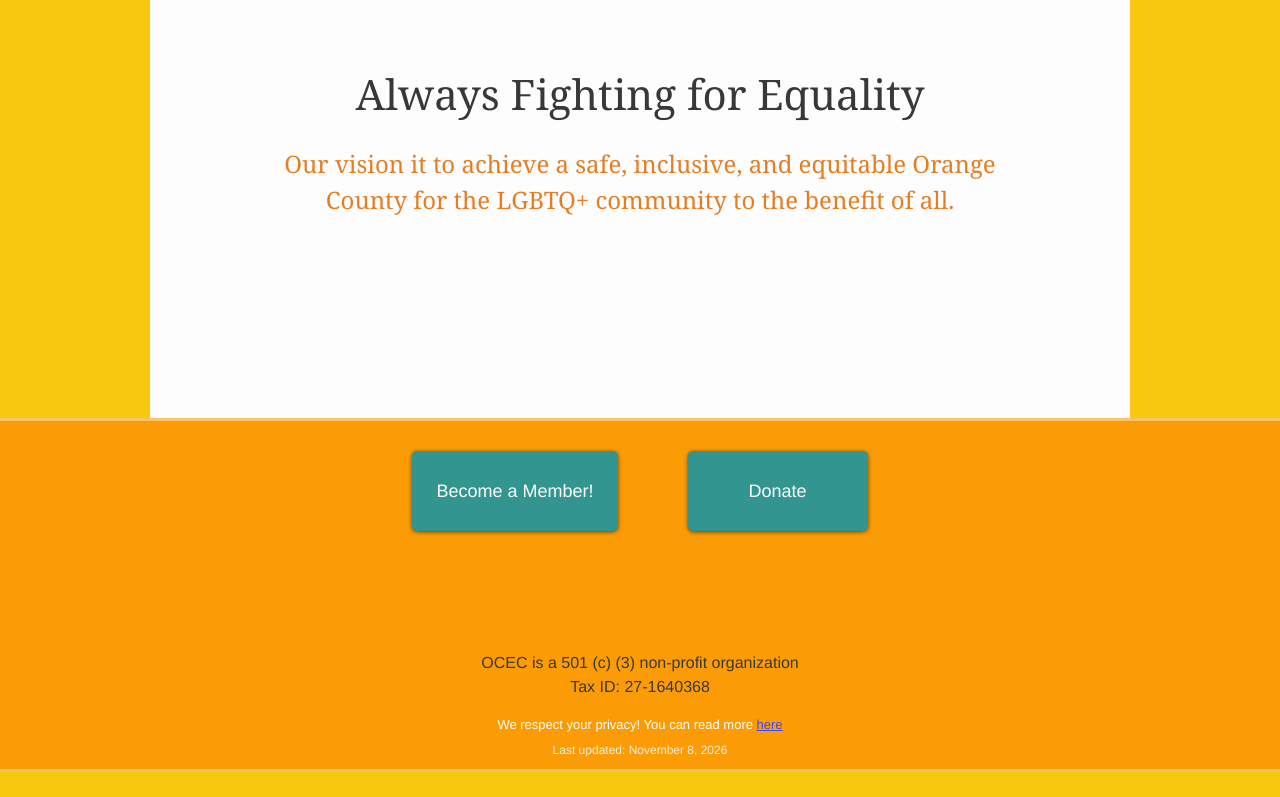
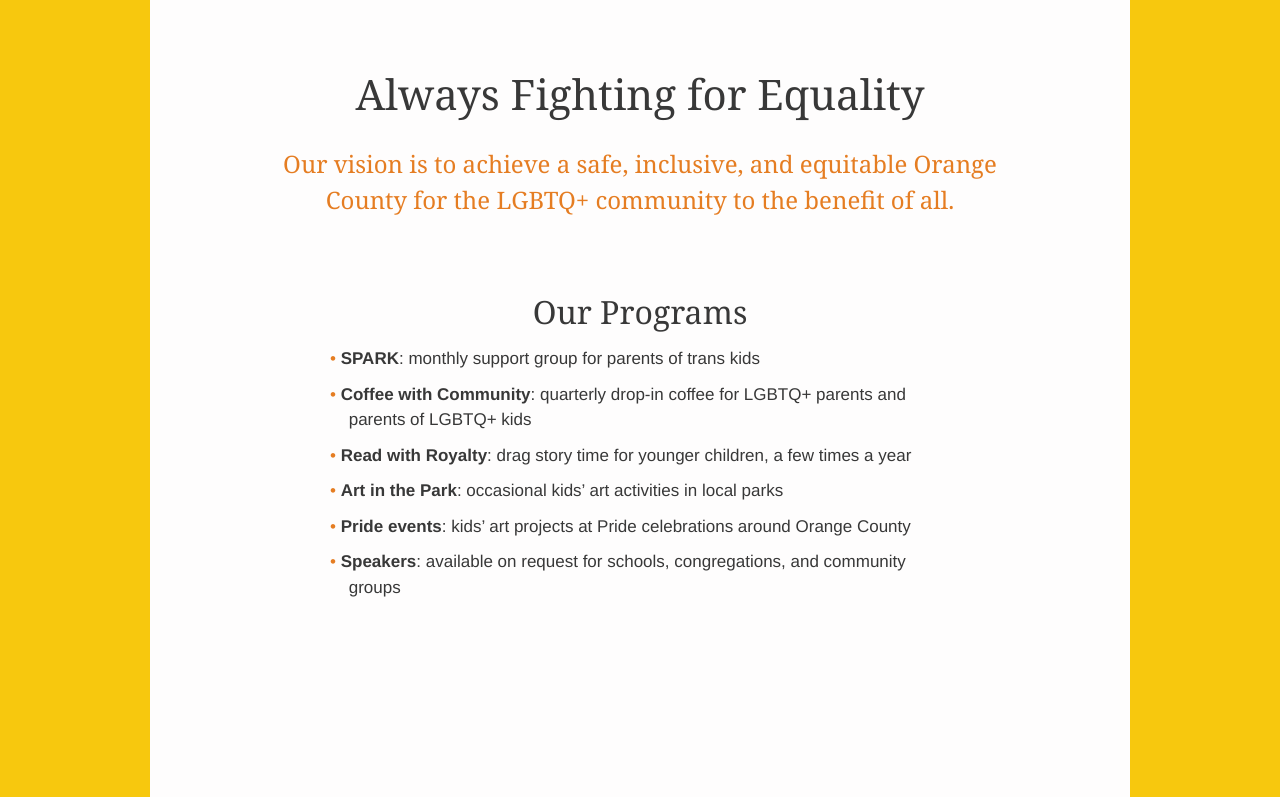
Before and after one commit to preames/ocec-website, a plain HTML site: page docs/index.html in a window 1280 px wide. Shown: the part 694-1491 px from the top of the page. Before the commit the page ends 1466 px from the top, so only its background shows below. Drawn offline with Linux system fonts and the light colour scheme.

Commit message:
Add Our Programs section to home page; fix vision typo
Co-Authored-By: Claude Fable 5.1 <noreply@anthropic.com>

```diff
--- a/docs/index.html
+++ b/docs/index.html
@@ -69,7 +69,16 @@
 
     <section class="home-panel">
       <h2>Always Fighting for Equality</h2>
-      <p class="vision">Our vision it to achieve a safe, inclusive, and equitable Orange County for the LGBTQ+ community to the benefit of all.</p>
+      <p class="vision">Our vision is to achieve a safe, inclusive, and equitable Orange County for the LGBTQ+ community to the benefit of all.</p>
+      <h2 class="programs-title">Our Programs</h2>
+      <ul class="programs-list">
+        <li><strong>SPARK</strong>: monthly support group for parents of trans kids</li>
+        <li><strong>Coffee with Community</strong>: quarterly drop-in coffee for LGBTQ+ parents and parents of LGBTQ+ kids</li>
+        <li><strong>Read with Royalty</strong>: drag story time for younger children, a few times a year</li>
+        <li><strong>Art in the Park</strong>: occasional kids&rsquo; art activities in local parks</li>
+        <li><strong>Pride events</strong>: kids&rsquo; art projects at Pride celebrations around Orange County</li>
+        <li><strong>Speakers</strong>: available on request for schools, congregations, and community groups</li>
+      </ul>
     </section>
 
   </main>
--- a/docs/style.css
+++ b/docs/style.css
@@ -190,6 +190,13 @@ p { margin: 0 0 1em; }
   max-width: 720px;
   margin: 0 auto;
 }
+.home-panel .programs-title { font-size: 32px; margin: 70px 0 10px; }
+.home-panel .programs-list {
+  list-style: none; padding: 0; margin: 0 auto; max-width: 620px;
+  text-align: left; font-size: 17px; line-height: 1.5; color: var(--text);
+}
+.home-panel .programs-list li { margin-bottom: 10px; padding-left: 1.1em; text-indent: -1.1em; }
+.home-panel .programs-list li::before { content: "\2022  "; color: var(--orange-text); }
 
 /* ---------- About us ---------- */
 .rule { height: 0; margin: 0 20px 40px; box-shadow: 0 8px 12px -4px rgba(0,0,0,.3); }
```
